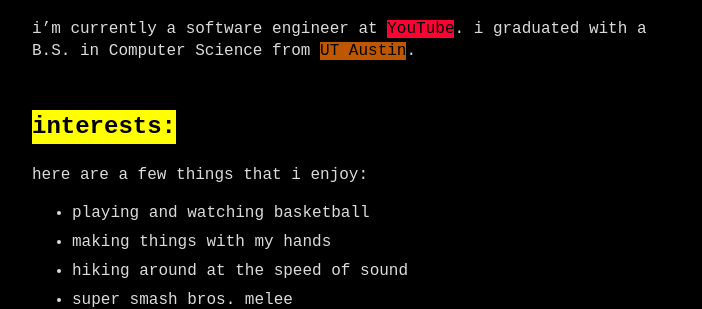
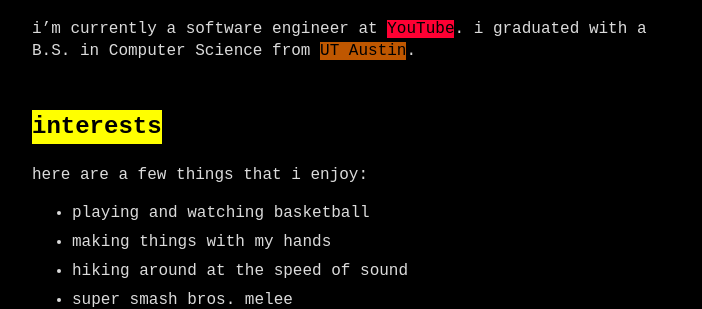
Before and after one commit to menghaniryan/menghaniryan.github.io, a Jekyll site: the page built from index.md, in a window 1280 px wide. Shown: the part 386-695 px from the top of the page, without its empty margins (288-990 px from the left). Built offline with Jekyll 4.4.1, drawn with Linux system fonts in a browser that asks for light colours.

```diff
--- a/index.md
+++ b/index.md
@@ -10,7 +10,7 @@ i'm currently a software engineer at
 <span style="background: #ff0033; color: black">YouTube</span>. i graduated with a B.S. in Computer Science from <span style="background: #bf5700; color: black">UT Austin</span>.
 
 
-## interests:
+## interests
 here are a few things that i enjoy:
 
   - playing and watching basketball
```
